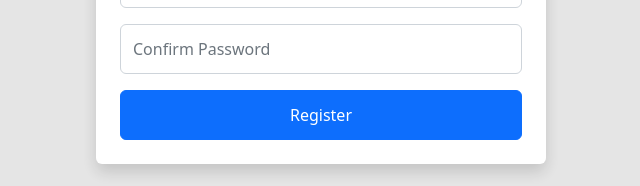
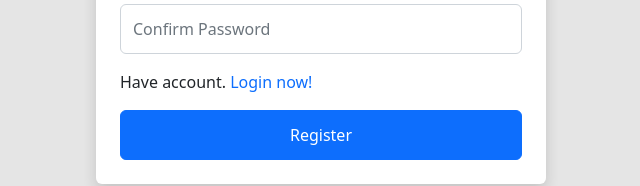
Before and after one commit to trungtddevweb/ecomerce_shop, a React (Create React App) app in the folder client/: page /register in a window 1280 px wide. Shown: the part 576-762 px from the top of the page, without its empty margins (319-959 px from the left). Built offline with nearby package versions, Linux system fonts and the light colour scheme.

Commit message:
login/register

```diff
--- a/client/src/pages/RegisterPage/RegisterPage.js
+++ b/client/src/pages/RegisterPage/RegisterPage.js
@@ -2,12 +2,13 @@ import { useState } from 'react'
 import { useForm } from 'react-hook-form'
 import { yupResolver } from '@hookform/resolvers/yup'
 import * as yup from 'yup'
-import Button from 'react-bootstrap/Button'
+import Button from 'src/components/Button'
 import Form from 'react-bootstrap/Form'
 import { registerAPI } from '~/api/main'
 import { useNavigate } from 'react-router-dom'
 import 'react-toastify/dist/ReactToastify.css'
 import Loading from '~/components/Loading'
+import routes from 'src/utils/routes'
 
 const registerData = yup.object().shape({
     name: yup.string().required(),
@@ -28,7 +29,6 @@ const RegisterPage = () => {
     } = useForm({ resolver: yupResolver(registerData) })
     const onSubmitRegiser = async data => {
         setLoading(true)
-        console.log(data)
         try {
             const res = await registerAPI(data)
             if (res) {
@@ -37,7 +37,6 @@ const RegisterPage = () => {
             }
         } catch (err) {
             setLoading(false)
-            console.log(err)
             setError(err.response.data.message)
         }
     }
@@ -86,6 +85,7 @@ const RegisterPage = () => {
                         />
                     </div>
                     {errors.confirmPassowrd && <p className='text-danger'>password don't match</p>}
+                    <div className='mb-3 '>Have account.<Button className="text-primary" to={routes.login.path}> Login now!</Button> </div>
                     {loading ? (
                         <Loading />
                     ) : (
```
